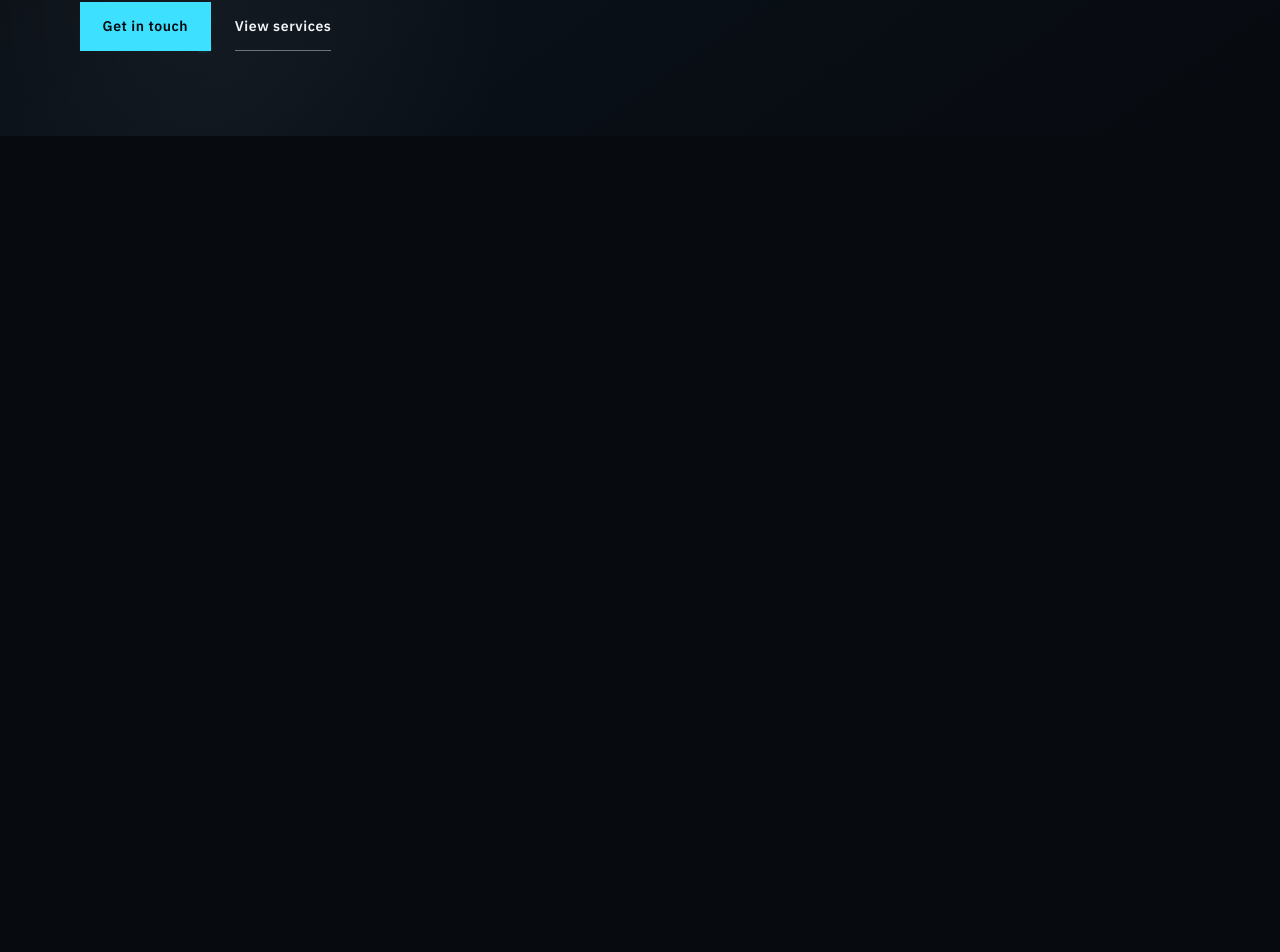
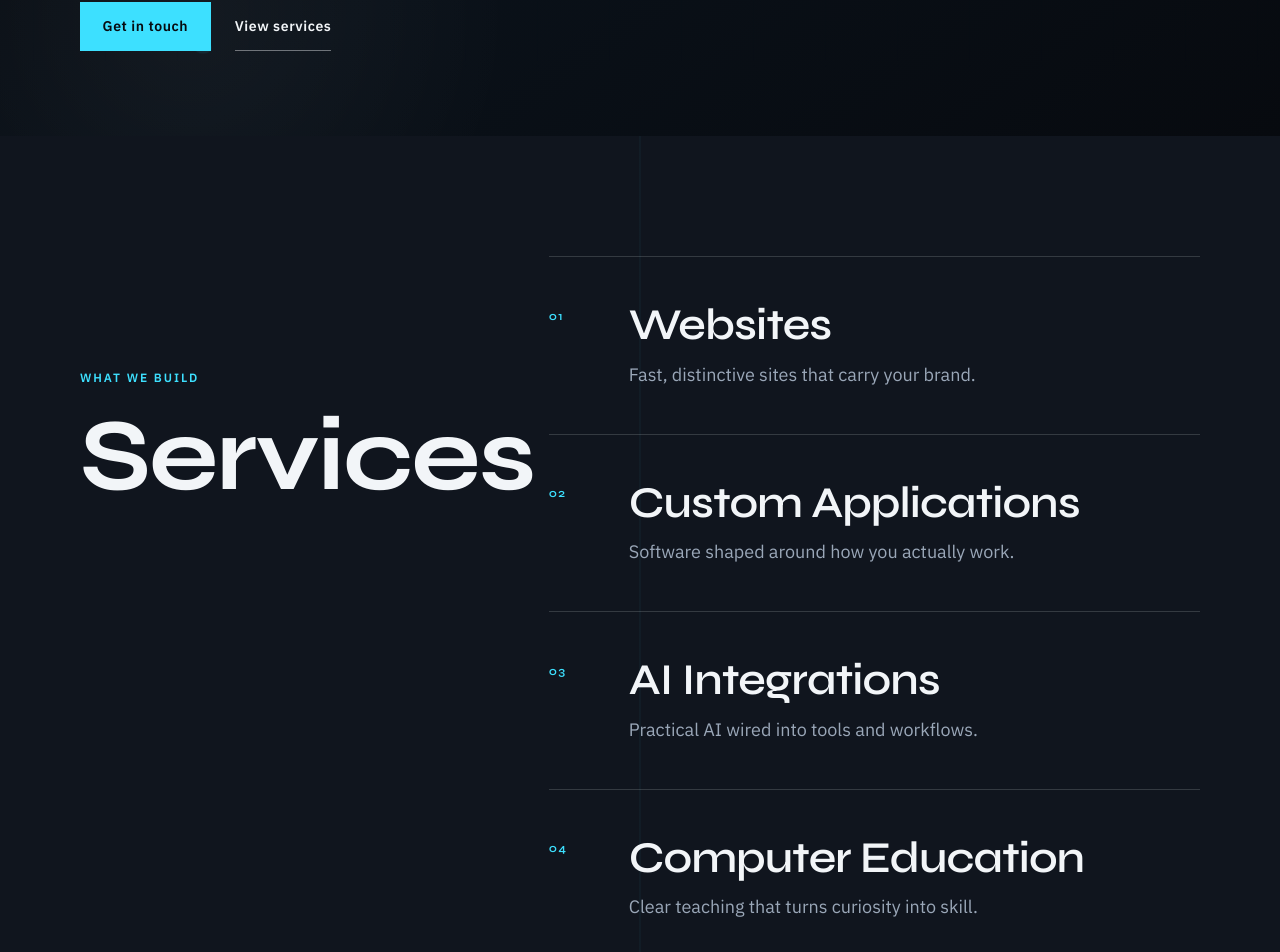
Before and after one commit to Antoni-Eng/spotty-labs-technology, a React (Vite) app: page / in a window 1280 px wide. Shown: the part 727-1679 px from the top of the page. Before the commit the page ends 863 px from the top, so only its background shows below. Built offline with nearby package versions, Linux system fonts and the light colour scheme.

Commit message:
feat: add services section with scroll reveal
Co-authored-by: Cursor <cursoragent@cursor.com>

```diff
--- a/src/App.tsx
+++ b/src/App.tsx
@@ -1,5 +1,6 @@
 import { Nav } from './components/Nav'
 import { Hero } from './components/Hero'
+import { Services } from './components/Services'
 import './App.css'
 
 export default function App() {
@@ -8,7 +9,7 @@ export default function App() {
       <Nav />
       <main>
         <Hero />
-        <section id="services" className="app__section-target" aria-label="Services" />
+        <Services />
         <section id="about" className="app__section-target" aria-label="About" />
         <section id="contact" className="app__section-target" aria-label="Contact" />
       </main>
--- /dev/null
+++ b/src/components/Services.css
@@ -0,0 +1,96 @@
+.services {
+  position: relative;
+  overflow: hidden;
+  padding: var(--space-section) 1.25rem;
+  background:
+    linear-gradient(90deg, transparent 49.9%, rgb(61 224 255 / 0.06) 50%, transparent 50.1%),
+    var(--color-surface);
+}
+
+.services__inner {
+  display: grid;
+  width: min(100%, var(--max-width));
+  margin: 0 auto;
+  gap: clamp(3rem, 8vw, 7rem);
+}
+
+.services__intro {
+  align-self: start;
+}
+
+.services__eyebrow {
+  margin: 0 0 0.75rem;
+  color: var(--color-accent);
+  font-size: 0.75rem;
+  font-weight: 600;
+  letter-spacing: 0.16em;
+  text-transform: uppercase;
+}
+
+.services__title {
+  margin: 0;
+  font-size: clamp(3rem, 8vw, 6.5rem);
+  font-weight: 700;
+}
+
+.services__list {
+  border-top: 1px solid rgb(242 245 248 / 0.16);
+}
+
+.services__item {
+  display: grid;
+  grid-template-columns: 3rem 1fr;
+  gap: clamp(1rem, 3vw, 2rem);
+  padding: clamp(1.75rem, 4vw, 2.75rem) 0;
+  border-bottom: 1px solid rgb(242 245 248 / 0.16);
+  opacity: 0;
+  transform: translateY(1.5rem);
+  transition:
+    opacity 650ms var(--reveal-delay) cubic-bezier(0.22, 1, 0.36, 1),
+    transform 650ms var(--reveal-delay) cubic-bezier(0.22, 1, 0.36, 1);
+}
+
+.services__item.is-visible {
+  opacity: 1;
+  transform: translateY(0);
+}
+
+.services__number {
+  padding-top: 0.35rem;
+  color: var(--color-accent);
+  font-family: var(--font-display);
+  font-size: 0.75rem;
+  letter-spacing: 0.12em;
+}
+
+.services__item-title {
+  margin: 0;
+  font-size: clamp(1.65rem, 4vw, 2.75rem);
+  font-weight: 600;
+}
+
+.services__description {
+  max-width: 34rem;
+  margin: 0.7rem 0 0;
+  color: var(--color-muted);
+  font-size: clamp(1rem, 1.5vw, 1.125rem);
+}
+
+@media (min-width: 800px) {
+  .services__inner {
+    grid-template-columns: minmax(12rem, 0.72fr) minmax(0, 1.28fr);
+  }
+
+  .services__intro {
+    position: sticky;
+    top: 7rem;
+  }
+}
+
+@media (prefers-reduced-motion: reduce) {
+  .services__item {
+    opacity: 1;
+    transform: none;
+    transition: none;
+  }
+}
--- /dev/null
+++ b/src/components/Services.tsx
@@ -0,0 +1,44 @@
+import type { CSSProperties } from 'react'
+import { SERVICES } from '../data/content'
+import { useInView } from '../hooks/useInView'
+import './Services.css'
+
+export function Services() {
+  const { ref, inView } = useInView<HTMLElement>()
+
+  return (
+    <section
+      ref={ref}
+      id="services"
+      className="services app__section-target"
+      aria-labelledby="services-title"
+    >
+      <div className="services__inner">
+        <div className="services__intro">
+          <p className="services__eyebrow">What we build</p>
+          <h2 id="services-title" className="services__title">
+            Services
+          </h2>
+        </div>
+
+        <div className="services__list">
+          {SERVICES.map((service, index) => (
+            <article
+              key={service.id}
+              className={`services__item${inView ? ' is-visible' : ''}`}
+              style={{ '--reveal-delay': `${index * 100}ms` } as CSSProperties}
+            >
+              <span className="services__number" aria-hidden="true">
+                {String(index + 1).padStart(2, '0')}
+              </span>
+              <div>
+                <h3 className="services__item-title">{service.title}</h3>
+                <p className="services__description">{service.description}</p>
+              </div>
+            </article>
+          ))}
+        </div>
+      </div>
+    </section>
+  )
+}
--- /dev/null
+++ b/src/hooks/useInView.ts
@@ -0,0 +1,26 @@
+import { useEffect, useRef, useState } from 'react'
+
+export function useInView<T extends HTMLElement>(threshold = 0.2) {
+  const ref = useRef<T | null>(null)
+  const [inView, setInView] = useState(false)
+
+  useEffect(() => {
+    const node = ref.current
+    if (!node) return
+
+    const observer = new IntersectionObserver(
+      ([entry]) => {
+        if (entry.isIntersecting) {
+          setInView(true)
+          observer.disconnect()
+        }
+      },
+      { threshold },
+    )
+
+    observer.observe(node)
+    return () => observer.disconnect()
+  }, [threshold])
+
+  return { ref, inView }
+}
```
Also changed, not shown: .superpowers/sdd/task-4-report.md (added), 1 other file (tests, documents, lock files or other folders).
